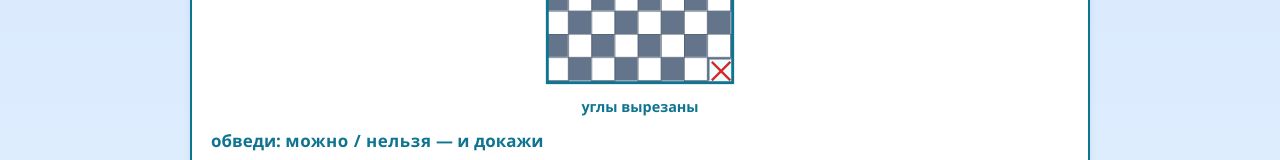
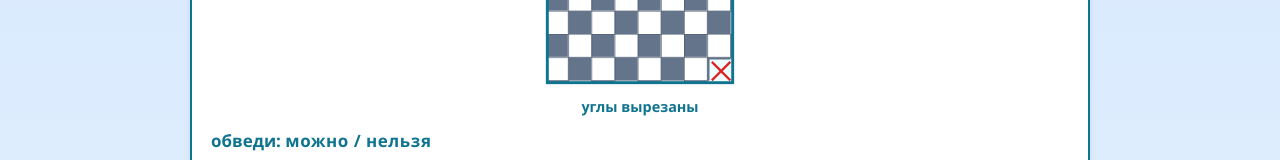
Before and after one commit to darlenelandau/math-lessons, a plain HTML site: page winter-equations-grade5.html in a window 1280 px wide. Shown: the part 3540-3700 px from the top of the page. Drawn offline with Linux system fonts and the light colour scheme.

Commit message:
Лист 15 (5 класс): убрать «и докажи» и «пример или доказательство» из ответных строк
Co-Authored-By: Claude Fable 5 <noreply@anthropic.com>

```diff
--- a/winter-equations-grade5.html
+++ b/winter-equations-grade5.html
@@ -188,7 +188,7 @@
 <path d="M144 144 L160 160 M160 144 L144 160" stroke="#dc2626" stroke-width="2"/>
 <rect x="2" y="2" width="160" height="160" fill="none" stroke="#0e7490" stroke-width="2.5"/>
 </svg><figcaption>углы вырезаны</figcaption></figure></div>
-<p class="ansline">обведи: <span class="circ">можно / нельзя</span> — и докажи</p>
+<p class="ansline">обведи: <span class="circ">можно / нельзя</span></p>
 <div class="grid-space grid-low"></div>
 </div>
 
@@ -261,7 +261,7 @@
 
 <div class="task keep"><span class="task-num">15</span>
 <p>Сумма нескольких чисел равна 1. Может ли сумма их <strong>квадратов</strong> быть меньше <span class="frac"><span>1</span><span class="d">10</span></span>?</p>
-<p class="ansline">обведи: <span class="circ">может / не может</span> &nbsp;&nbsp; пример или доказательство:</p>
+<p class="ansline">обведи: <span class="circ">может / не может</span></p>
 <div class="grid-space grid-low"></div>
 </div>
 
```
